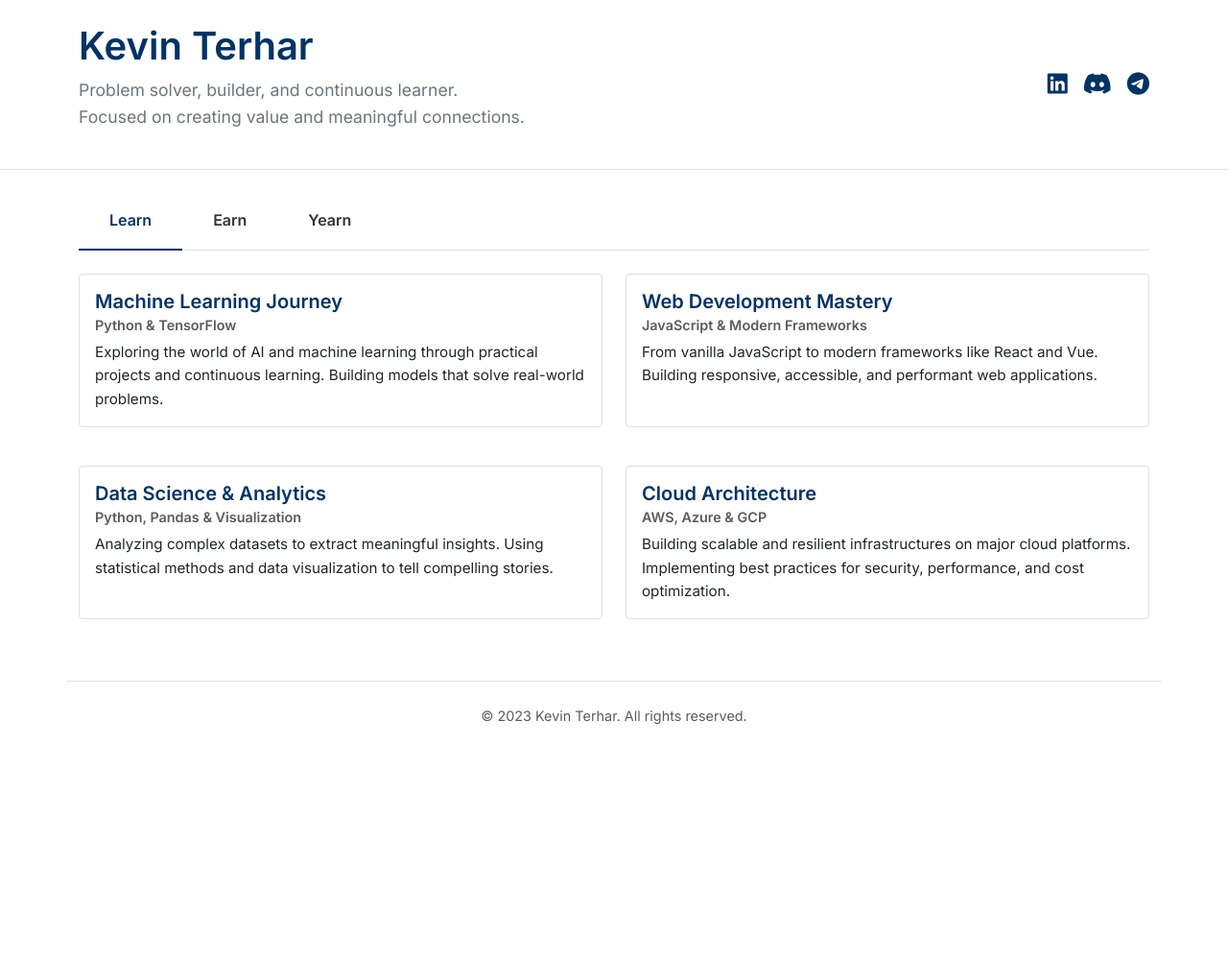
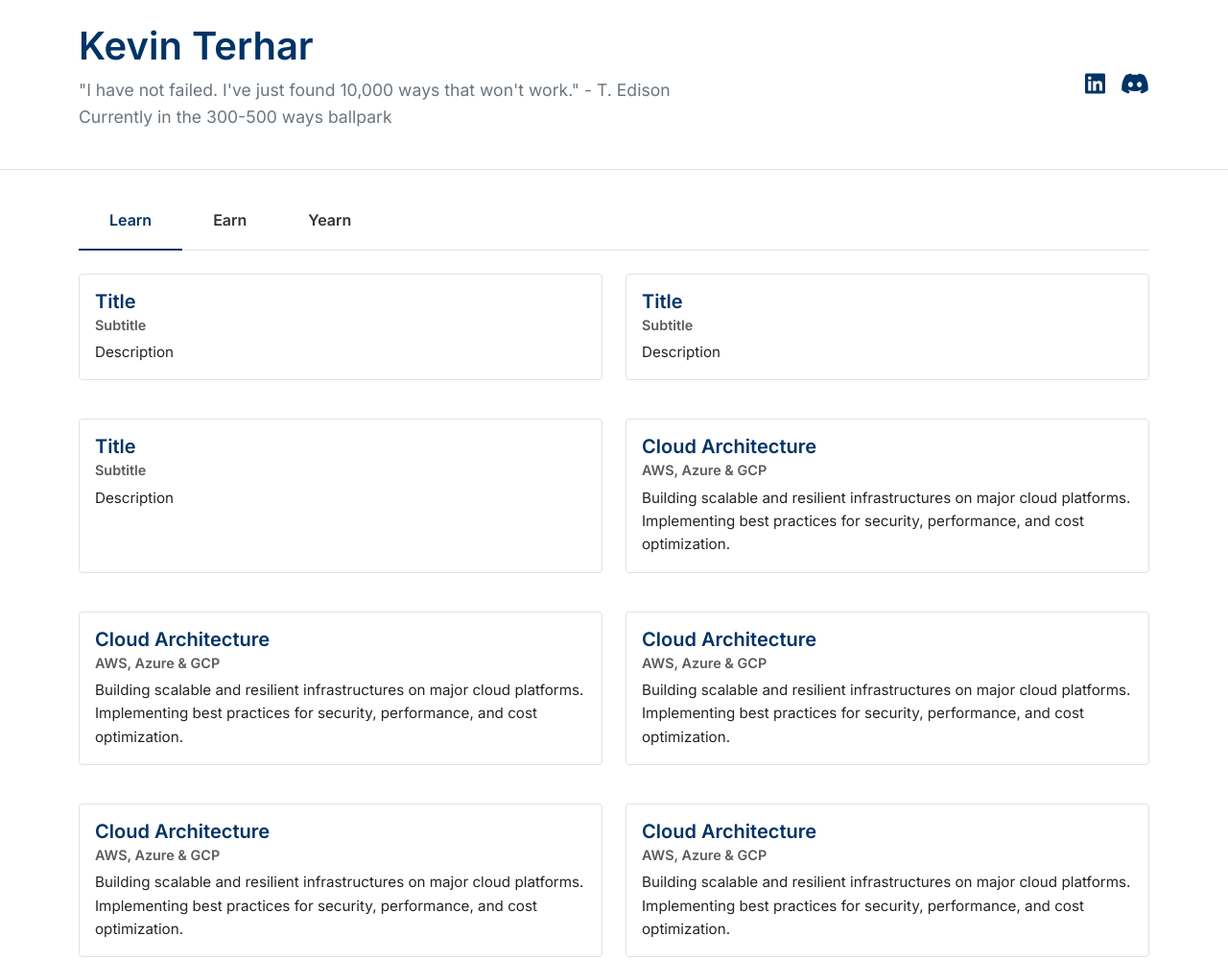
Before and after one commit to kterhar-edu/kevinterhar.com, a website: page index.html in a window 1280 px wide. Shown: the top 1000 px of the page at 96% size. Before the commit the page ends 800 px from the top, so only its background shows below. Drawn offline with nearby package versions, Linux system fonts and the light colour scheme.

Commit message:
Added favicon

```diff
--- a/index.html
+++ b/index.html
@@ -6,16 +6,19 @@
     <title>Kevin Terhar - Personal Portfolio</title>
 
     <!-- Meta tags for SEO and sharing -->
-    <meta name="description" content="Kevin Terhar's personal portfolio and life dashboard.">
-    <meta name="keywords" content="Kevin Terhar, portfolio, professional">
+    <meta name="description" content="Kevin Terhar's personal portfolio.">
+    <meta name="keywords" content="Kevin Terhar, DeFi, crypto, DLT, treasury, liquidity risk">
 
     <!-- Open Graph tags for social media sharing -->
     <meta property="og:title" content="Kevin Terhar - Personal Portfolio">
-    <meta property="og:description" content="Kevin Terhar's personal portfolio and life dashboard.">
+    <meta property="og:description" content="Kevin Terhar's personal portfolio.">
     <meta property="og:type" content="website">
     <meta property="og:url" content="https://kevinterhar.com">
-    <!-- TODO: Add actual image URL for sharing -->
-    <meta property="og:image" content="https://kevinterhar.com/thumbnail.jpg">
+    <!-- Image URL for sharing -->
+    <meta property="og:image" content="https://kevinterhar.com/headshot.jpg">
+
+    <!-- Favicon -->
+    <link rel="icon" type="image/x-icon" href="/favicon.png">
 
     <!-- Bootstrap 5 CSS -->
     <link href="https://cdn.jsdelivr.net/npm/bootstrap@5.3.0/dist/css/bootstrap.min.css" rel="stylesheet">
@@ -36,16 +39,17 @@
     <header class="sticky-top">
         <div class="container py-4">
             <div class="row align-items-center">
-                <div class="col-md-8">
+                <div class="col-md-10">
                     <h1>Kevin Terhar</h1>
-                    <p class="tagline">Problem solver, builder, and continuous learner.<br>Focused on creating value and meaningful connections.</p>
+                    <p class="tagline">
+                        <span style="white-space: nowrap;">"I have not failed. I've just found 10,000 ways that won't work." - T. Edison</span><br>
+                        Currently in the 300-500 ways ballpark
+                    </p>
                 </div>
-                <div class="col-md-4 text-md-end">
+                <div class="col-md-2 text-md-end">
                     <div class="social-icons">
-                        <!-- TODO: Replace with actual profile URLs -->
-                        <a href="#" target="_blank" aria-label="LinkedIn Profile"><i class="fab fa-linkedin"></i></a>
-                        <a href="#" target="_blank" aria-label="Discord Profile"><i class="fab fa-discord"></i></a>
-                        <a href="#" target="_blank" aria-label="Telegram Profile"><i class="fab fa-telegram"></i></a>
+                        <a href="https://www.linkedin.com/in/kevin-terhar/" target="_blank" aria-label="LinkedIn Profile"><i class="fab fa-linkedin"></i></a>
+                        <a href="https://discordapp.com/users/1309134804616478764" target="_blank" aria-label="Discord Profile"><i class="fab fa-discord"></i></a>
                     </div>
                 </div>
             </div>
@@ -67,18 +71,21 @@
             </li>
         </ul>
 
+
+
         <!-- Tab Content -->
         <div class="tab-content py-4" id="myTabContent">
             <!-- Learn Tab -->
             <div class="tab-pane fade show active" id="learn-tab-pane" role="tabpanel" aria-labelledby="learn-tab" tabindex="0">
                 <div class="row g-4">
+
                     <!-- Learn Card 1 -->
                     <div class="col-md-6">
                         <div class="card h-100">
                             <div class="card-body">
-                                <h5 class="card-title"><a href="#" class="card-title-link">Machine Learning Journey</a></h5>
-                                <h6 class="card-subtitle mb-2 text-muted">Python & TensorFlow</h6>
-                                <p class="card-text">Exploring the world of AI and machine learning through practical projects and continuous learning. Building models that solve real-world problems.</p>
+                                <h5 class="card-title"><a href="#" class="card-title-link">Title</a></h5>
+                                <h6 class="card-subtitle mb-2 text-muted">Subtitle</h6>
+                                <p class="card-text">Description</p>
                             </div>
                         </div>
                     </div>
@@ -87,9 +94,9 @@
                     <div class="col-md-6">
                         <div class="card h-100">
                             <div class="card-body">
-                                <h5 class="card-title"><a href="#" class="card-title-link">Web Development Mastery</a></h5>
-                                <h6 class="card-subtitle mb-2 text-muted">JavaScript & Modern Frameworks</h6>
-                                <p class="card-text">From vanilla JavaScript to modern frameworks like React and Vue. Building responsive, accessible, and performant web applications.</p>
+                                <h5 class="card-title"><a href="#" class="card-title-link">Title</a></h5>
+                                <h6 class="card-subtitle mb-2 text-muted">Subtitle</h6>
+                                <p class="card-text">Description</p>
                             </div>
                         </div>
                     </div>
@@ -98,9 +105,9 @@
                     <div class="col-md-6">
                         <div class="card h-100">
                             <div class="card-body">
-                                <h5 class="card-title"><a href="#" class="card-title-link">Data Science & Analytics</a></h5>
-                                <h6 class="card-subtitle mb-2 text-muted">Python, Pandas & Visualization</h6>
-                                <p class="card-text">Analyzing complex datasets to extract meaningful insights. Using statistical methods and data visualization to tell compelling stories.</p>
+                                <h5 class="card-title"><a href="#" class="card-title-link">Title</a></h5>
+                                <h6 class="card-subtitle mb-2 text-muted">Subtitle</h6>
+                                <p class="card-text">Description</p>
                             </div>
                         </div>
                     </div>
@@ -115,8 +122,69 @@
                             </div>
                         </div>
                     </div>
+
+                    <!-- Learn Card 5 -->
+                    <div class="col-md-6">
+                        <div class="card h-100">
+                            <div class="card-body">
+                                <h5 class="card-title"><a href="#" class="card-title-link">Cloud Architecture</a></h5>
+                                <h6 class="card-subtitle mb-2 text-muted">AWS, Azure & GCP</h6>
+                                <p class="card-text">Building scalable and resilient infrastructures on major cloud platforms. Implementing best practices for security, performance, and cost optimization.</p>
+                            </div>
+                        </div>
+                    </div>
+
+                    <!-- Learn Card 6 -->
+                    <div class="col-md-6">
+                        <div class="card h-100">
+                            <div class="card-body">
+                                <h5 class="card-title"><a href="#" class="card-title-link">Cloud Architecture</a></h5>
+                                <h6 class="card-subtitle mb-2 text-muted">AWS, Azure & GCP</h6>
+                                <p class="card-text">Building scalable and resilient infrastructures on major cloud platforms. Implementing best practices for security, performance, and cost optimization.</p>
+                            </div>
+                        </div>
+                    </div>
+
+                    <!-- Learn Card 7 -->
+                    <div class="col-md-6">
+                        <div class="card h-100">
+                            <div class="card-body">
+                                <h5 class="card-title"><a href="#" class="card-title-link">Cloud Architecture</a></h5>
+                                <h6 class="card-subtitle mb-2 text-muted">AWS, Azure & GCP</h6>
+                                <p class="card-text">Building scalable and resilient infrastructures on major cloud platforms. Implementing best practices for security, performance, and cost optimization.</p>
+                            </div>
+                        </div>
+                    </div>
+
+                    <!-- Learn Card 8 -->
+                    <div class="col-md-6">
+                        <div class="card h-100">
+                            <div class="card-body">
+                                <h5 class="card-title"><a href="#" class="card-title-link">Cloud Architecture</a></h5>
+                                <h6 class="card-subtitle mb-2 text-muted">AWS, Azure & GCP</h6>
+                                <p class="card-text">Building scalable and resilient infrastructures on major cloud platforms. Implementing best practices for security, performance, and cost optimization.</p>
+                            </div>
+                        </div>
+                    </div>
+
+                    <!-- Learn Card 9 -->
+                    <div class="col-md-6">
+                        <div class="card h-100">
+                            <div class="card-body">
+                                <h5 class="card-title"><a href="#" class="card-title-link">Cloud Architecture</a></h5>
+                                <h6 class="card-subtitle mb-2 text-muted">AWS, Azure & GCP</h6>
+                                <p class="card-text">Building scalable and resilient infrastructures on major cloud platforms. Implementing best practices for security, performance, and cost optimBuilding scalable and resilient infrastructures on major cloud platforms. Implementing best practices for security, performance, and cost optimizationBuilding scalable and resilient infrastructures on major cloud platforms. Implementing best practices for security, performance, and cost optimizationBuilding scalable and resilient infrastructures on major cloud platforms. Implementing best practices for security, performance, and cost optimizationBuilding scalable and resilient infrastructures on major cloud platforms. Implementing best practices for security, performance, and cost optimizationization.</p>
+                            </div>
+                        </div>
+                    </div>
+
+
+                   <!-- End of Learn Cards -->
                 </div>
             </div>
+
+
+
 
             <!-- Earn Tab -->
             <div class="tab-pane fade" id="earn-tab-pane" role="tabpanel" aria-labelledby="earn-tab" tabindex="0">
@@ -166,6 +234,11 @@
                     </div>
                 </div>
             </div>
+
+
+
+
+
 
             <!-- Yearn Tab -->
             <div class="tab-pane fade" id="yearn-tab-pane" role="tabpanel" aria-labelledby="yearn-tab" tabindex="0">
@@ -219,7 +292,7 @@
     </main>
 
     <footer class="container py-4 text-center text-muted">
-        <p>&copy; 2023 Kevin Terhar. All rights reserved.</p>
+        <p>&copy; 2025 Kevin Terhar. All rights reserved.</p>
     </footer>
 
     <!-- Bootstrap JS Bundle with Popper -->
```
Also changed, not shown: README.md (added), favicon.png (added), generated-icon.png (deleted).
